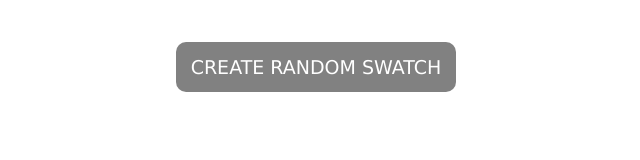
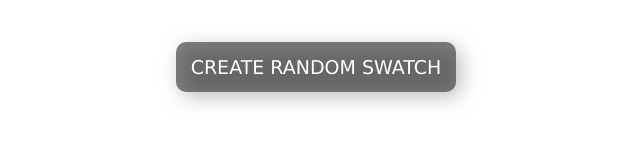
Before and after one commit to brenthouston/ColorMate, a plain HTML site: page index.html in a window 1280 px wide. Shown: the whole page, without its empty margins (324-964 px from the left). Drawn offline with Linux system fonts and the light colour scheme.

Commit message:
css on button

```diff
--- a/style.css
+++ b/style.css
@@ -33,6 +33,7 @@ div{
 }
 
 button{
+    filter: drop-shadow(5px 5px 10px #36364584);
     display: flex;
     margin: 34px;
     align-items: center;
```
